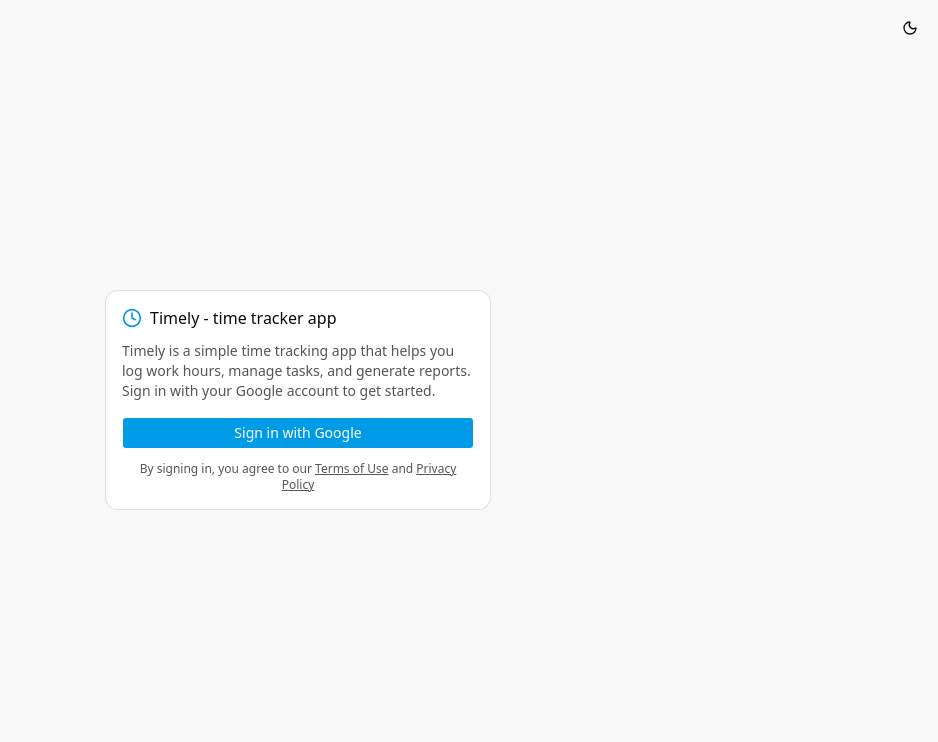
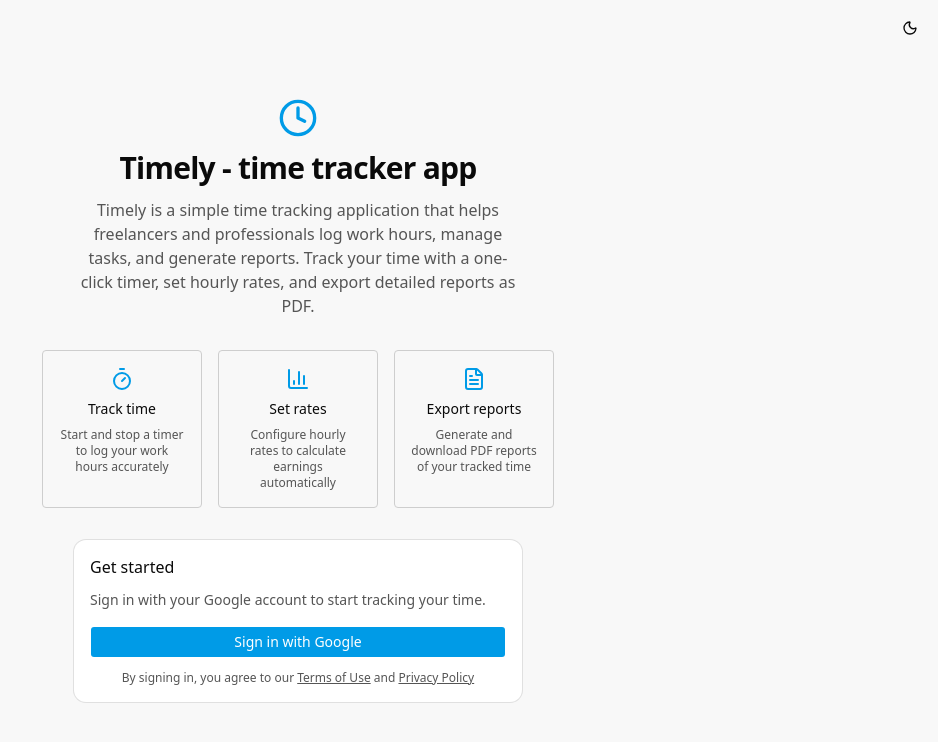
Before and after one commit to martimayoral/time-tracker, a React (Vite) app: page / in a window 1280 px wide. Before the commit this address led to /login. Shown: the top 742 px of the page, without its empty margins (342-1280 px from the left). Built offline with nearby package versions, Linux system fonts and the light colour scheme; no server answers.

Commit message:
update main page unauthenticated

```diff
--- a/src/routeTree.gen.ts
+++ b/src/routeTree.gen.ts
@@ -11,7 +11,6 @@
 import { Route as rootRouteImport } from './routes/__root'
 import { Route as TermsRouteImport } from './routes/terms'
 import { Route as PrivacyRouteImport } from './routes/privacy'
-import { Route as LoginRouteImport } from './routes/login'
 import { Route as IndexRouteImport } from './routes/index'
 
 const TermsRoute = TermsRouteImport.update({
@@ -24,11 +23,6 @@
   path: '/privacy',
   getParentRoute: () => rootRouteImport,
 } as any)
-const LoginRoute = LoginRouteImport.update({
-  id: '/login',
-  path: '/login',
-  getParentRoute: () => rootRouteImport,
-} as any)
 const IndexRoute = IndexRouteImport.update({
   id: '/',
   path: '/',
@@ -37,34 +31,30 @@
 
 export interface FileRoutesByFullPath {
   '/': typeof IndexRoute
-  '/login': typeof LoginRoute
   '/privacy': typeof PrivacyRoute
   '/terms': typeof TermsRoute
 }
 export interface FileRoutesByTo {
   '/': typeof IndexRoute
-  '/login': typeof LoginRoute
   '/privacy': typeof PrivacyRoute
   '/terms': typeof TermsRoute
 }
 export interface FileRoutesById {
   __root__: typeof rootRouteImport
   '/': typeof IndexRoute
-  '/login': typeof LoginRoute
   '/privacy': typeof PrivacyRoute
   '/terms': typeof TermsRoute
 }
 export interface FileRouteTypes {
   fileRoutesByFullPath: FileRoutesByFullPath
-  fullPaths: '/' | '/login' | '/privacy' | '/terms'
+  fullPaths: '/' | '/privacy' | '/terms'
   fileRoutesByTo: FileRoutesByTo
-  to: '/' | '/login' | '/privacy' | '/terms'
-  id: '__root__' | '/' | '/login' | '/privacy' | '/terms'
+  to: '/' | '/privacy' | '/terms'
+  id: '__root__' | '/' | '/privacy' | '/terms'
   fileRoutesById: FileRoutesById
 }
 export interface RootRouteChildren {
   IndexRoute: typeof IndexRoute
-  LoginRoute: typeof LoginRoute
   PrivacyRoute: typeof PrivacyRoute
   TermsRoute: typeof TermsRoute
 }
@@ -85,13 +75,6 @@
       preLoaderRoute: typeof PrivacyRouteImport
       parentRoute: typeof rootRouteImport
     }
-    '/login': {
-      id: '/login'
-      path: '/login'
-      fullPath: '/login'
-      preLoaderRoute: typeof LoginRouteImport
-      parentRoute: typeof rootRouteImport
-    }
     '/': {
       id: '/'
       path: '/'
@@ -104,7 +87,6 @@
 
 const rootRouteChildren: RootRouteChildren = {
   IndexRoute: IndexRoute,
-  LoginRoute: LoginRoute,
   PrivacyRoute: PrivacyRoute,
   TermsRoute: TermsRoute,
 }
--- a/src/routes/index.tsx
+++ b/src/routes/index.tsx
@@ -1,9 +1,9 @@
-import { createFileRoute, useNavigate } from "@tanstack/react-router"
-import { Clock, LogOut, Moon, Sun } from "lucide-react"
-import { useEffect } from "react"
+import { createFileRoute, Link } from "@tanstack/react-router"
+import { BarChart3, Clock, FileText, LogOut, Moon, Sun, Timer as TimerIcon } from "lucide-react"
 
 import { Timer } from "@/components/timer"
 import { Button } from "@/components/ui/button"
+import { Card, CardContent, CardDescription, CardHeader, CardTitle } from "@/components/ui/card"
 import { useAuth } from "@/lib/auth"
 import { useTheme } from "@/lib/theme"
 
@@ -12,22 +12,14 @@
 })
 
 function Home() {
-  const { user, loading, signOut } = useAuth()
+  const { user, loading, signIn, signOut } = useAuth()
   const { theme, toggleTheme } = useTheme()
-  const navigate = useNavigate()
-
-  useEffect(() => {
-    if (!loading && !user) {
-      navigate({ to: "/login" })
-    }
-  }, [user, loading, navigate])
 
   if (loading) {
     return <div className="flex min-h-screen items-center justify-center">Loading...</div>
   }
 
-  if (!user) return null
-
+  if (user) {
     return (
       <div className="mx-auto flex min-h-screen max-w-2xl flex-col gap-6 p-6">
         <header className="flex items-center justify-between">
@@ -49,3 +41,66 @@
       </div>
     )
   }
+
+  return (
+    <div className="flex min-h-screen flex-col">
+      <div className="absolute top-4 right-4">
+        <Button variant="ghost" size="icon-xs" onClick={toggleTheme} aria-label="Toggle theme">
+          {theme === "dark" ? <Sun className="size-4" /> : <Moon className="size-4" />}
+        </Button>
+      </div>
+
+      <main className="flex flex-1 flex-col items-center justify-center gap-8 px-4">
+        <div className="flex flex-col items-center gap-3 text-center">
+          <Clock className="size-10 text-primary" />
+          <h1 className="text-3xl font-bold tracking-tight">Timely - time tracker app</h1>
+          <p className="max-w-md text-muted-foreground">
+            Timely is a simple time tracking application that helps freelancers and professionals log work hours, manage
+            tasks, and generate reports. Track your time with a one-click timer, set hourly rates, and export detailed
+            reports as PDF.
+          </p>
+        </div>
+
+        <div className="grid w-full max-w-lg gap-4 sm:grid-cols-3">
+          <div className="flex flex-col items-center gap-2 rounded-lg border p-4 text-center">
+            <TimerIcon className="size-6 text-primary" />
+            <h3 className="font-medium text-sm">Track time</h3>
+            <p className="text-xs text-muted-foreground">Start and stop a timer to log your work hours accurately</p>
+          </div>
+          <div className="flex flex-col items-center gap-2 rounded-lg border p-4 text-center">
+            <BarChart3 className="size-6 text-primary" />
+            <h3 className="font-medium text-sm">Set rates</h3>
+            <p className="text-xs text-muted-foreground">Configure hourly rates to calculate earnings automatically</p>
+          </div>
+          <div className="flex flex-col items-center gap-2 rounded-lg border p-4 text-center">
+            <FileText className="size-6 text-primary" />
+            <h3 className="font-medium text-sm">Export reports</h3>
+            <p className="text-xs text-muted-foreground">Generate and download PDF reports of your tracked time</p>
+          </div>
+        </div>
+
+        <Card className="w-full max-w-md">
+          <CardHeader className="flex flex-col gap-3">
+            <CardTitle>Get started</CardTitle>
+            <CardDescription>Sign in with your Google account to start tracking your time.</CardDescription>
+          </CardHeader>
+          <CardContent className="flex flex-col gap-3">
+            <Button onClick={signIn} disabled={loading} className="w-full">
+              Sign in with Google
+            </Button>
+            <p className="text-center text-xs text-muted-foreground">
+              By signing in, you agree to our{" "}
+              <Link to="/terms" className="underline hover:text-foreground">
+                Terms of Use
+              </Link>{" "}
+              and{" "}
+              <Link to="/privacy" className="underline hover:text-foreground">
+                Privacy Policy
+              </Link>
+            </p>
+          </CardContent>
+        </Card>
+      </main>
+    </div>
+  )
+}
--- a/src/routes/login.tsx
+++ /dev/null
@@ -1,60 +0,0 @@
-import { createFileRoute, Link, useNavigate } from "@tanstack/react-router"
-import { Clock, Moon, Sun } from "lucide-react"
-import { useEffect } from "react"
-import { Button } from "@/components/ui/button"
-import { Card, CardContent, CardDescription, CardHeader, CardTitle } from "@/components/ui/card"
-import { useAuth } from "@/lib/auth"
-import { useTheme } from "@/lib/theme"
-
-export const Route = createFileRoute("/login")({
-  component: LoginPage,
-})
-
-function LoginPage() {
-  const { user, loading, signIn } = useAuth()
-  const { theme, toggleTheme } = useTheme()
-  const navigate = useNavigate()
-
-  useEffect(() => {
-    if (user) {
-      navigate({ to: "/" })
-    }
-  }, [user, navigate])
-
-  return (
-    <div className="flex min-h-screen items-center justify-center px-4">
-      <div className="absolute top-4 right-4">
-        <Button variant="ghost" size="icon-xs" onClick={toggleTheme} aria-label="Toggle theme">
-          {theme === "dark" ? <Sun className="size-4" /> : <Moon className="size-4" />}
-        </Button>
-      </div>
-      <Card className="w-full max-w-sm">
-        <CardHeader className="flex flex-col gap-3">
-          <div className="flex items-center gap-2">
-            <Clock className="size-5 text-primary" />
-            <CardTitle>Timely - time tracker app</CardTitle>
-          </div>
-          <CardDescription>
-            Timely is a simple time tracking app that helps you log work hours, manage tasks, and generate reports. Sign
-            in with your Google account to get started.
-          </CardDescription>
-        </CardHeader>
-        <CardContent className="flex flex-col gap-3">
-          <Button onClick={signIn} disabled={loading} className="w-full">
-            {loading ? "Loading..." : "Sign in with Google"}
-          </Button>
-          <p className="text-center text-xs text-muted-foreground">
-            By signing in, you agree to our{" "}
-            <Link to="/terms" className="underline hover:text-foreground">
-              Terms of Use
-            </Link>{" "}
-            and{" "}
-            <Link to="/privacy" className="underline hover:text-foreground">
-              Privacy Policy
-            </Link>
-          </p>
-        </CardContent>
-      </Card>
-    </div>
-  )
-}
--- a/src/routes/privacy.tsx
+++ b/src/routes/privacy.tsx
@@ -14,7 +14,7 @@
     <div className="mx-auto flex min-h-screen max-w-2xl flex-col gap-6 p-6">
       <header className="flex items-center justify-between">
         <div className="flex items-center gap-2">
-          <Link to="/login" className="flex items-center gap-2 text-muted-foreground hover:text-foreground">
+          <Link to="/" className="flex items-center gap-2 text-muted-foreground hover:text-foreground">
             <ArrowLeft className="size-4" />
           </Link>
           <Clock className="size-5 text-primary" />
--- a/src/routes/terms.tsx
+++ b/src/routes/terms.tsx
@@ -14,7 +14,7 @@
     <div className="mx-auto flex min-h-screen max-w-2xl flex-col gap-6 p-6">
       <header className="flex items-center justify-between">
         <div className="flex items-center gap-2">
-          <Link to="/login" className="flex items-center gap-2 text-muted-foreground hover:text-foreground">
+          <Link to="/" className="flex items-center gap-2 text-muted-foreground hover:text-foreground">
             <ArrowLeft className="size-4" />
           </Link>
           <Clock className="size-5 text-primary" />
```
Lines whose indentation alone changed are shown as unchanged.
